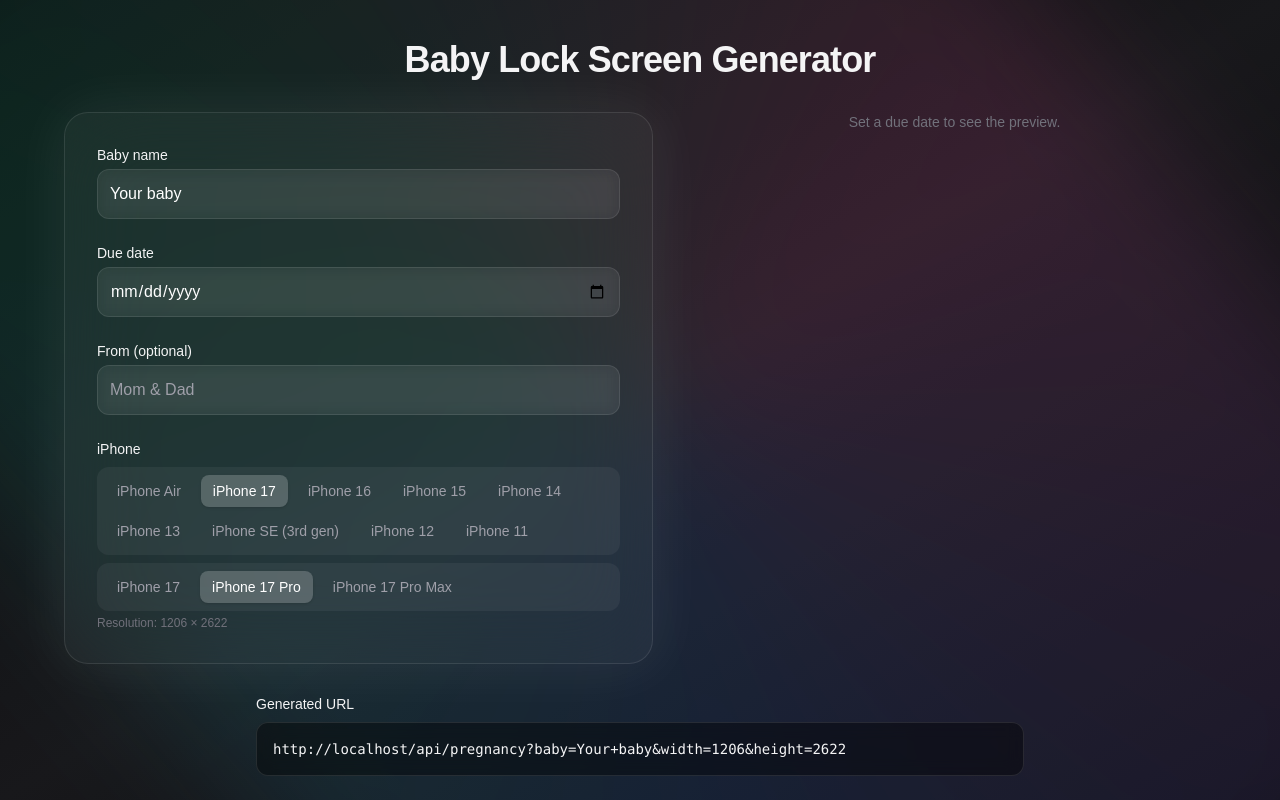
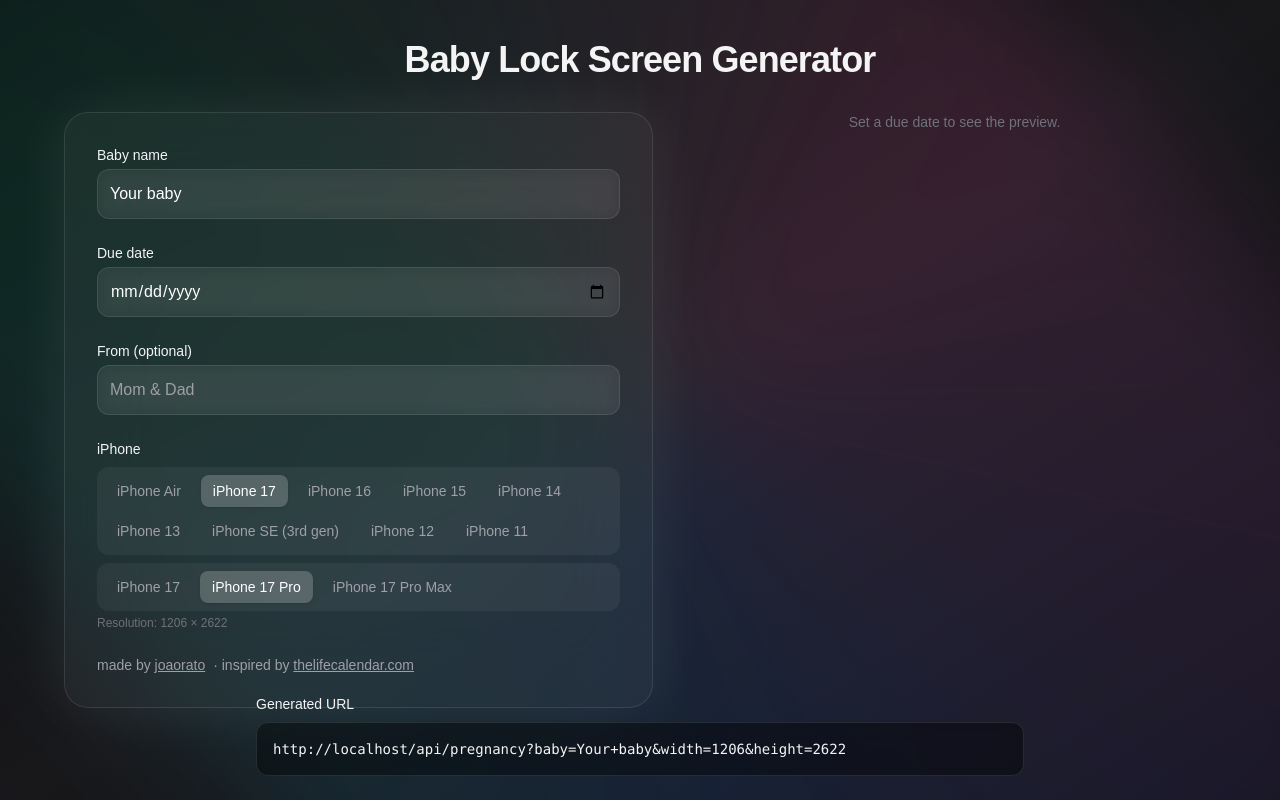
Before and after one commit to joaorato/baby-lockscreen, a Next.js app: page / in a window 1280 px wide. Built offline with nearby package versions, Linux system fonts and the light colour scheme.

Commit message:
adding made by

```diff
--- a/app/page.tsx
+++ b/app/page.tsx
@@ -171,6 +171,10 @@ export default function Home() {
               </p>
             </div>
           </div>
+          <footer className="mt-6 text-sm text-zinc-400 space-x-2">
+            <span>made by <a href="https://github.com/joaorato" className="underline hover:text-white">joaorato</a></span>
+            <span>· inspired by <a href="https://thelifecalendar.com" className="underline hover:text-white">thelifecalendar.com</a></span>
+          </footer>
         </div>
         {/* Preview panel */}
         <div className="flex-1 flex justify-center items-start mt-6 lg:mt-0">
```
